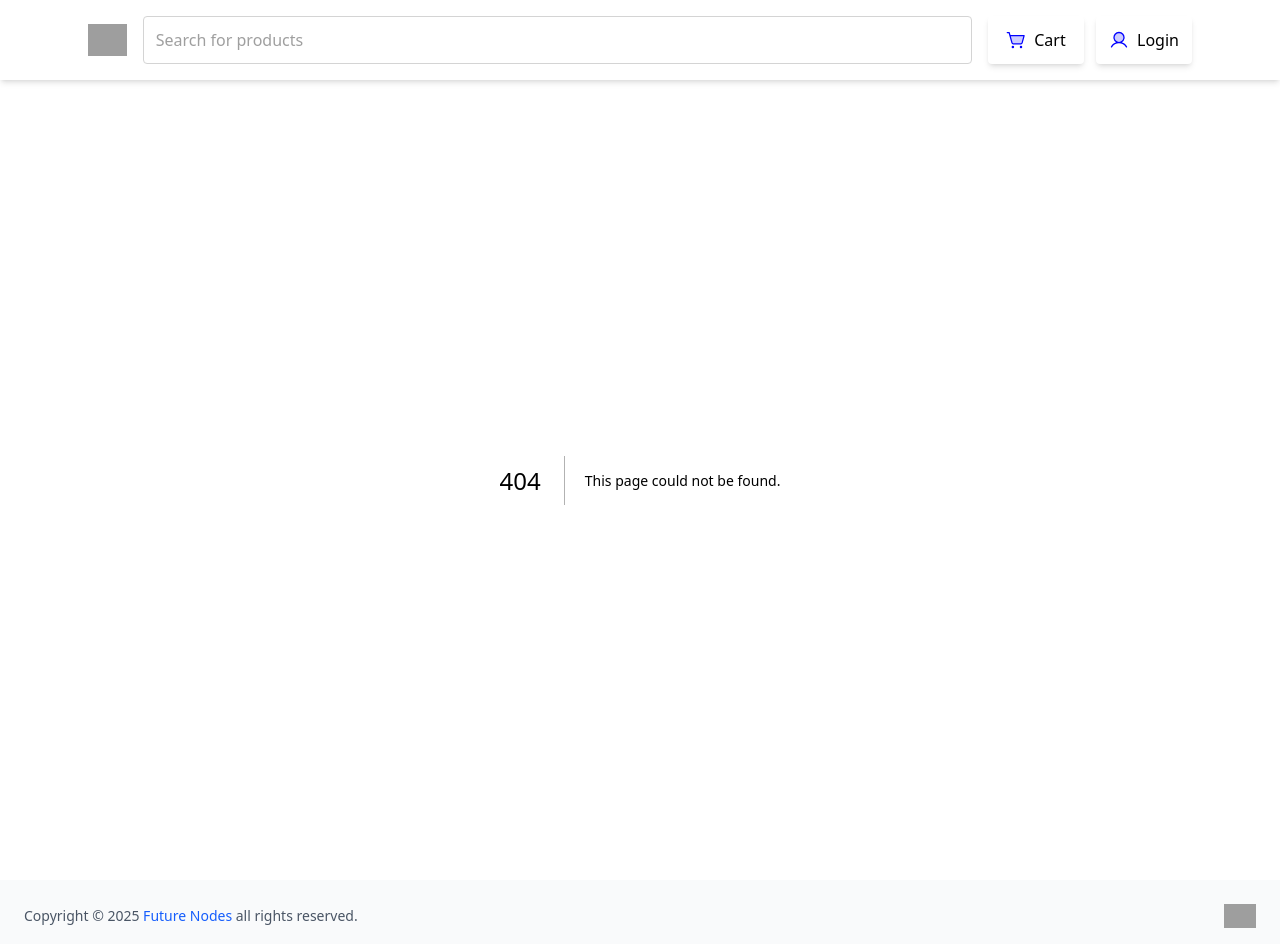
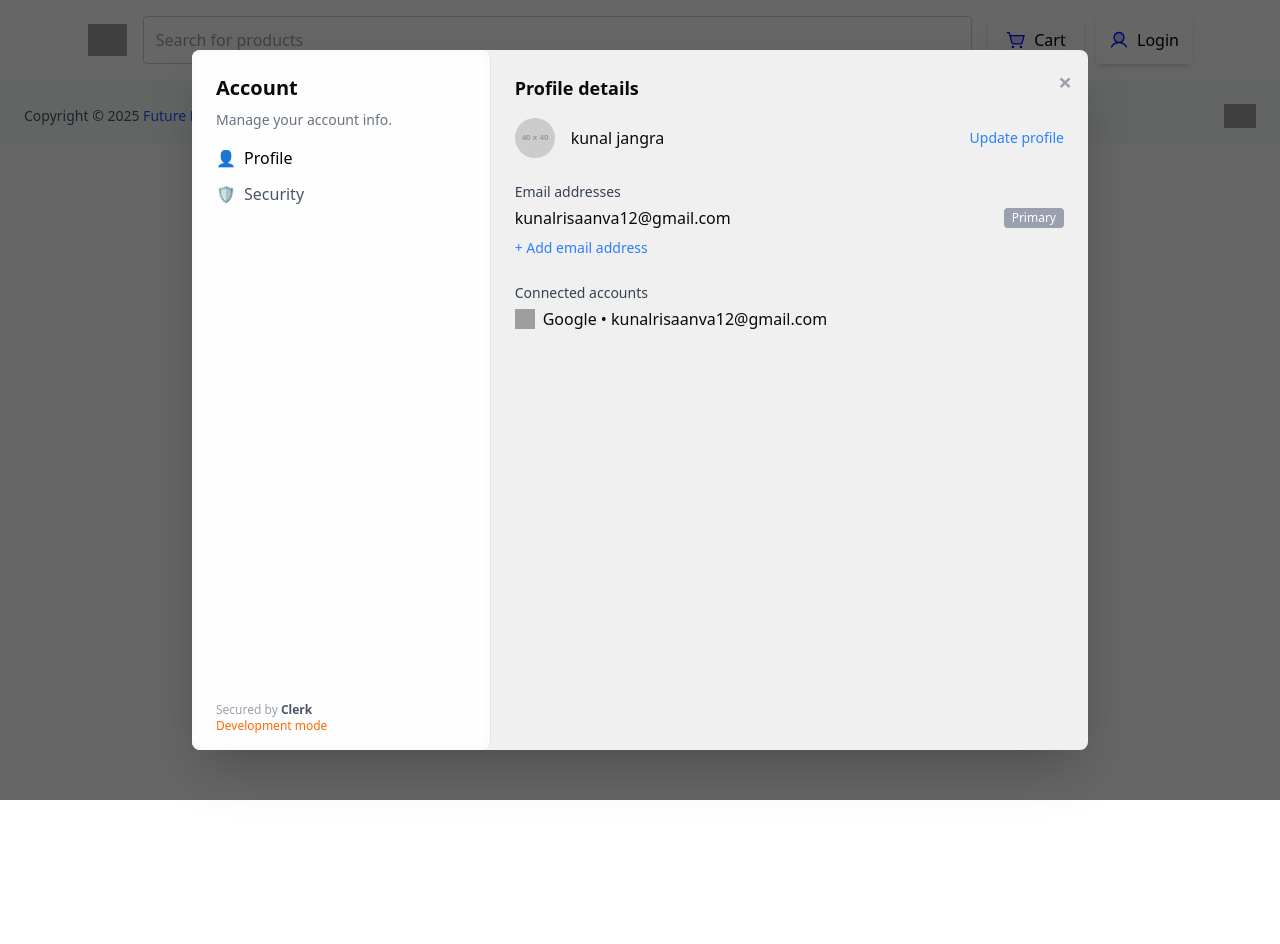
Before and after one commit to kunalrisaanva/blue-berry, a Next.js app in the folder frontend/: page /profile in a window 1280 px wide. Before the commit this address had no page. After the commit the page ends 800 px from the top, so only its background shows below. Built offline with nearby package versions, Linux system fonts and the light colour scheme; grey boxes are pictures that could not be loaded.

Commit message:
feat: add Order and Profile pages with modal functionality; integrate framer-motion for animations

```diff
--- a/frontend/package.json
+++ b/frontend/package.json
@@ -12,6 +12,7 @@
     "@react-icons/all-files": "^4.1.0",
     "class-variance-authority": "^0.7.1",
     "clsx": "^2.1.1",
+    "framer-motion": "^12.12.1",
     "lucide-react": "^0.510.0",
     "next": "15.3.2",
     "react": "^19.0.0",
--- /dev/null
+++ b/frontend/src/app/order/page.tsx
@@ -0,0 +1,92 @@
+'use client';
+import React, { useState } from 'react';
+import { motion, AnimatePresence } from 'framer-motion';
+
+const Page = () => {
+  const [showModal, setShowModal] = useState(false);
+
+  return (
+    <div className="my-10 px-6">
+      <div className="w-full rounded-md border border-gray-300 shadow-sm p-6 bg-white">
+        <h1 className="text-3xl font-semibold text-black mb-6">Order List</h1>
+
+        <div className="overflow-x-auto">
+          <table className="min-w-[800px] w-full text-left border-separate border-spacing-y-2">
+            <thead>
+              <tr className="text-gray-600 text-sm font-medium">
+                <th className="px-4 py-2">Order Number</th>
+                <th className="px-4 py-2">Date</th>
+                <th className="px-4 py-2">Customer</th>
+                <th className="px-4 py-2">Email</th>
+                <th className="px-4 py-2">Total</th>
+                <th className="px-4 py-2">Status</th>
+              </tr>
+            </thead>
+            <tbody>
+              {[1, 2].map((item, i) => (
+                <tr
+                  key={i}
+                  className="bg-gray-50 hover:bg-gray-100 text-sm cursor-pointer"
+                  onClick={() => setShowModal(true)}
+                >
+                  <td className="px-4 py-2">9bbfdf05cf</td>
+                  <td className="px-4 py-2">5/10/2025</td>
+                  <td className="px-4 py-2">Kunal Risaanva</td>
+                  <td className="px-4 py-2">kunalrisaanva12@gmail.com</td>
+                  <td className="px-4 py-2">$28.00</td>
+                  <td className="px-4 py-2">
+                    <span className="bg-green-200 text-green-800 px-2 py-1 rounded text-xs font-medium">
+                      Paid
+                    </span>
+                  </td>
+                </tr>
+              ))}
+            </tbody>
+          </table>
+        </div>
+      </div>
+
+      {/* Modal */}
+      <AnimatePresence>
+        {showModal && (
+          <motion.div
+            className="fixed inset-0 bg-black/60   bg-opacity-40 backdrop-blur-sm flex items-center justify-center z-50"
+            initial={{ opacity: 0 }}
+            animate={{ opacity: 1 }}
+            exit={{ opacity: 0 }}
+          >
+            <motion.div
+              className="bg-white w-full max-w-lg rounded-xl shadow-xl p-6 relative"
+              initial={{ scale: 0.9, opacity: 0 }}
+              animate={{ scale: 1, opacity: 1 }}
+              exit={{ scale: 0.9, opacity: 0 }}
+              transition={{ duration: 0.3 }}
+            >
+              <button
+                onClick={() => setShowModal(false)}
+                className="absolute top-2 right-3 text-gray-500 hover:text-black text-xl"
+              >
+                &times;
+              </button>
+              <h2 className="text-2xl font-semibold mb-4">Order Details</h2>
+              <p className="text-sm text-gray-600 mb-2">
+                Order Number: <span className="font-medium">9bbfdf05cf</span>
+              </p>
+              <p className="text-sm text-gray-600 mb-2">
+                Customer: <span className="font-medium">Kunal Risaanva</span>
+              </p>
+              <p className="text-sm text-gray-600 mb-2">
+                Email: <span className="font-medium">kunalrisaanva12@gmail.com</span>
+              </p>
+              <p className="text-sm text-gray-600">
+                Total: <span className="font-medium">$28.00</span>
+              </p>
+            </motion.div>
+          </motion.div>
+        )}
+      </AnimatePresence>
+    </div>
+  );
+};
+
+export default Page;
--- /dev/null
+++ b/frontend/src/app/profile/page.tsx
@@ -0,0 +1,76 @@
+'use client';
+import React, { useState } from 'react';
+
+const Page = () => {
+  const [isOpen, setIsOpen] = useState(true);
+
+  if (!isOpen) return null;
+
+  return (
+    <div className="fixed inset-0 bg-black/60  flex items-center justify-center z-50">
+      <div className="bg-white/90 backdrop-blur-md rounded-md shadow-2xl w-full max-w-4xl h-[700px] flex relative">
+
+        {/* Close Button */}
+        <button
+          onClick={() => setIsOpen(false)}
+          className="absolute top-4 right-4 text-gray-400 hover:text-gray-700 text-2xl font-bold"
+        >
+          &times;
+        </button>
+
+        {/* Sidebar */}
+        <div className="w-1/3 border-r p-6 bg-white/60 backdrop-blur-sm rounded-md">
+          <h2 className="text-xl font-semibold mb-2">Account</h2>
+          <p className="text-sm text-gray-500 mb-4">Manage your account info.</p>
+          <ul className="space-y-3">
+            <li className="flex items-center space-x-2 text-black font-medium">
+              <span>👤</span><span>Profile</span>
+            </li>
+            <li className="flex items-center space-x-2 text-gray-600 hover:text-black cursor-pointer">
+              <span>🛡️</span><span>Security</span>
+            </li>
+          </ul>
+          <div className="absolute bottom-4 left-6 text-xs text-gray-400">
+            Secured by <span className="font-semibold text-gray-600">Clerk</span><br />
+            <span className="text-orange-500 font-medium">Development mode</span>
+          </div>
+        </div>
+
+        {/* Main Content */}
+        <div className="w-2/3 p-6 overflow-y-auto">
+          <h3 className="text-lg font-semibold mb-4">Profile details</h3>
+
+          <div className="mb-6">
+            <div className="flex items-center space-x-4">
+              <img src="https://placehold.co/40x40" alt="Profile" className="rounded-full w-10 h-10" />
+              <span className="font-medium">kunal jangra</span>
+              <a href="#" className="ml-auto text-blue-500 text-sm">Update profile</a>
+            </div>
+          </div>
+
+          <div className="mb-6">
+            <label className="block text-sm font-medium text-gray-700 mb-1">Email addresses</label>
+            <div className="flex items-center justify-between">
+              <span>kunalrisaanva12@gmail.com</span>
+              <span className="text-xs text-white bg-gray-400 rounded px-2 py-0.5">Primary</span>
+            </div>
+            <button className="mt-2 text-blue-500 text-sm">+ Add email address</button>
+          </div>
+
+          <div>
+            <label className="block text-sm font-medium text-gray-700 mb-1">Connected accounts</label>
+            <div className="flex items-center justify-between">
+              <div className="flex items-center space-x-2">
+                <img src="https://www.gstatic.com/images/branding/product/1x/googleg_32dp.png" className="w-5 h-5" alt="Google" />
+                <span>Google • kunalrisaanva12@gmail.com</span>
+              </div>
+            </div>
+          </div>
+
+        </div>
+      </div>
+    </div>
+  );
+};
+
+export default Page;
```
Also changed, not shown: 1 other file (tests, documents, lock files or other folders).
